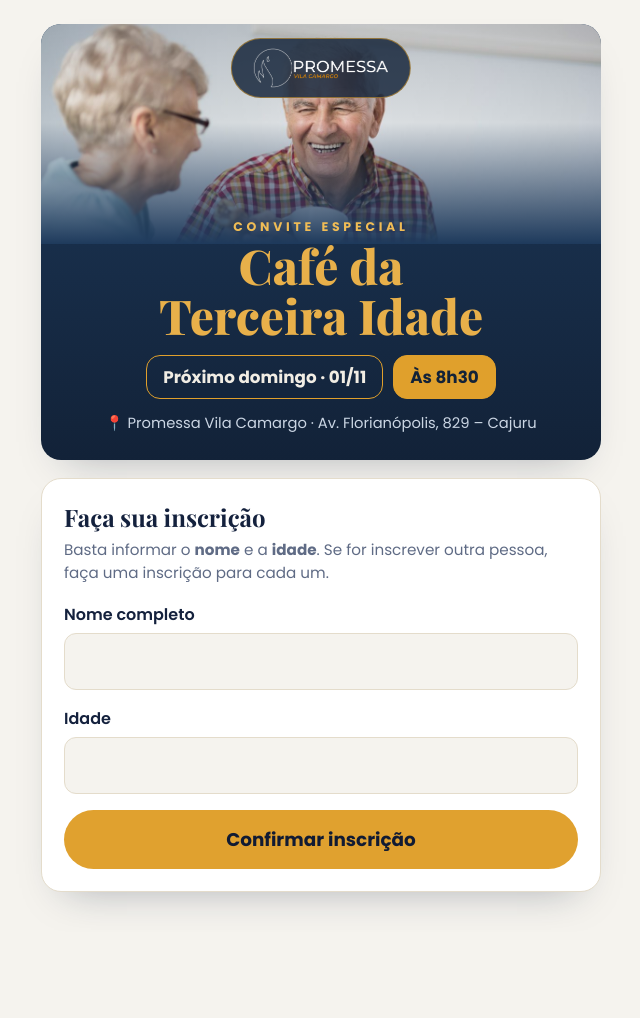
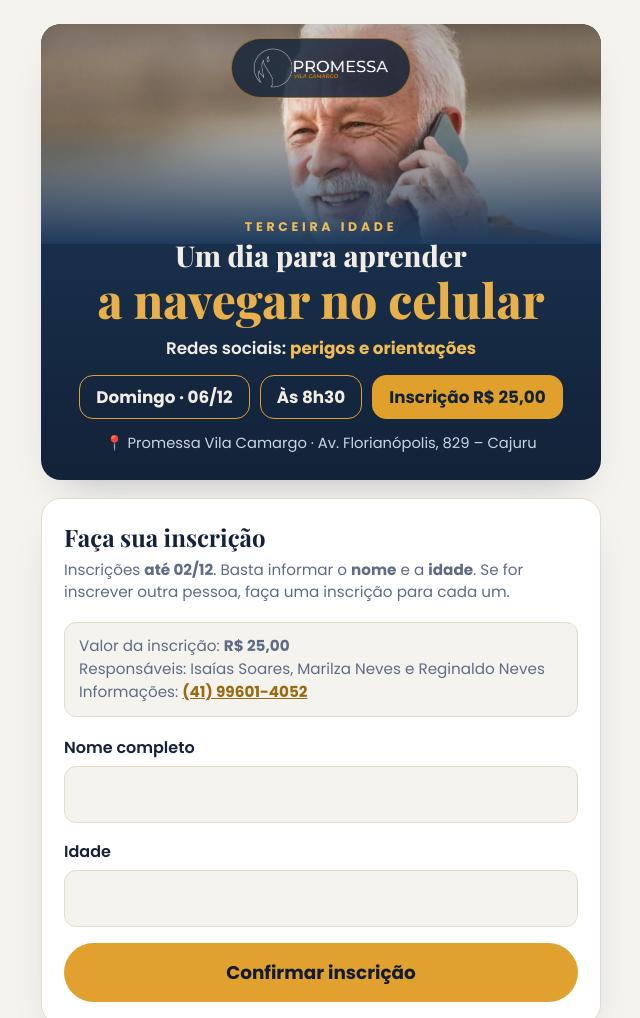
Before and after one commit to promessavilacamargo/cafe-terceira-idade, a plain HTML site: page index.html in a window 1280 px wide. Shown: the top 1018 px of the page, without its empty margins (319-959 px from the left). Before the commit the page ends 932 px from the top, so only its background shows below. Drawn offline with nearby package versions, Linux system fonts and the light colour scheme.

Commit message:
Troca o evento: celular na terceira idade 06/12 8h30, inscricao R$ 25 ate 02/12
Co-Authored-By: Claude Opus 5.5 <noreply@anthropic.com>

```diff
--- a/index.html
+++ b/index.html
@@ -3,11 +3,11 @@
 <head>
 <meta charset="UTF-8">
 <meta name="viewport" content="width=device-width, initial-scale=1.0">
-<title>Café da Terceira Idade · Promessa Vila Camargo</title>
-<meta name="description" content="Inscrição para o Café da Terceira Idade — domingo, 01 de novembro, às 8h30, na Promessa Vila Camargo.">
-<meta property="og:title" content="Café da Terceira Idade · Inscrição">
-<meta property="og:description" content="Domingo, 01/11, às 8h30. Inscreva-se informando só nome e idade.">
-<meta property="og:image" content="https://promessavilacamargo.github.io/cafe-terceira-idade/cafe.jpg">
+<title>Celular na Terceira Idade · Promessa Vila Camargo</title>
+<meta name="description" content="Um dia para aprender a navegar no celular (redes sociais: perigos e orientações) — domingo, 06 de dezembro, às 8h30, na Promessa Vila Camargo. Inscrição R$ 25,00 até 02/12.">
+<meta property="og:title" content="Um dia para aprender a navegar no celular · Inscrição">
+<meta property="og:description" content="Terceira idade · domingo, 06/12, às 8h30. Inscrição R$ 25,00 até 02/12.">
+<meta property="og:image" content="https://promessavilacamargo.github.io/cafe-terceira-idade/celular.jpg">
 <link rel="preconnect" href="https://fonts.googleapis.com">
 <link rel="preconnect" href="https://fonts.gstatic.com" crossorigin>
 <link href="https://fonts.googleapis.com/css2?family=Playfair+Display:wght@700;800&family=Poppins:wght@400;500;600;700&display=swap" rel="stylesheet">
@@ -29,7 +29,7 @@
 
   .header{border-radius:20px;overflow:hidden;box-shadow:var(--shadow);color:#f1ede4;text-align:center;
     background:linear-gradient(180deg,var(--navy-1),var(--navy-2))}
-  .header .photo{height:220px;background:url(cafe.jpg) center 15%/cover;position:relative}
+  .header .photo{height:220px;background:url(celular.jpg) center 12%/cover;position:relative}
   .header .photo:after{content:"";position:absolute;inset:0;background:linear-gradient(180deg,rgba(18,34,56,.15),rgba(30,58,92,0) 45%,var(--navy-1))}
   .header .logo{position:absolute;top:14px;left:50%;transform:translateX(-50%);z-index:2;background:rgba(18,34,56,.82);
     border:1px solid rgba(224,160,44,.55);border-radius:999px;padding:8px 20px}
@@ -40,6 +40,10 @@
   .when{display:flex;gap:10px;justify-content:center;flex-wrap:wrap}
   .pill{border:1.5px solid #e0a02c;border-radius:14px;padding:8px 16px;font-weight:700;font-size:1.05rem}
   .pill.hl{background:#e0a02c;color:#122238}
+  h1 .h1s{display:block;color:#f1ede4;font-size:.6em;margin-bottom:4px}
+  .tema{font-weight:600;font-size:1.05rem;margin:-4px 0 14px}.tema b{color:#f0bc55}
+  .lead.info{background:var(--bg);border:1px solid var(--line);border-radius:12px;padding:12px 14px;color:var(--ink)}
+  .lead.info a{color:var(--accent-deep);font-weight:700}
   .where{margin-top:14px;font-size:.92rem;color:#cbd6e4}
 
   .card{background:var(--surface);border:1px solid var(--line);border-radius:20px;padding:22px;box-shadow:var(--shadow)}
@@ -65,16 +69,18 @@
   <header class="header">
     <div class="photo"><div class="logo"><img src="logo.png" alt="Promessa Vila Camargo"></div></div>
     <div class="txt">
-      <div class="eyebrow">Convite especial</div>
-      <h1>Café da<br>Terceira Idade</h1>
-      <div class="when"><span class="pill">Próximo domingo · 01/11</span><span class="pill hl">Às 8h30</span></div>
+      <div class="eyebrow">Terceira idade</div>
+      <h1><span class="h1s">Um dia para aprender</span>a navegar no celular</h1>
+      <div class="tema">Redes sociais: <b>perigos e orientações</b></div>
+      <div class="when"><span class="pill">Domingo · 06/12</span><span class="pill">Às 8h30</span><span class="pill hl">Inscrição R$ 25,00</span></div>
       <div class="where">📍 Promessa Vila Camargo · Av. Florianópolis, 829 – Cajuru</div>
     </div>
   </header>
 
   <section class="card" id="formCard">
     <h2>Faça sua inscrição</h2>
-    <p class="lead">Basta informar o <strong>nome</strong> e a <strong>idade</strong>. Se for inscrever outra pessoa, faça uma inscrição para cada um.</p>
+    <p class="lead">Inscrições <strong>até 02/12</strong>. Basta informar o <strong>nome</strong> e a <strong>idade</strong>. Se for inscrever outra pessoa, faça uma inscrição para cada um.</p>
+    <p class="lead info">Valor da inscrição: <strong>R$ 25,00</strong><br>Responsáveis: Isaías Soares, Marilza Neves e Reginaldo Neves<br>Informações: <a href="https://wa.me/5541996014052">(41) 99601-4052</a></p>
     <form id="regForm">
       <div class="field">
         <label for="nome">Nome completo</label>
@@ -90,16 +96,16 @@
   </section>
 
   <section class="card done" id="doneCard" hidden>
-    <div class="emoji">☕</div>
+    <div class="emoji">📱</div>
     <h2 id="doneTitle">Inscrição feita!</h2>
-    <p>Esperamos você no <strong>domingo, 01/11, às 8h30</strong>, na Promessa Vila Camargo.</p>
+    <p>Esperamos você no <strong>domingo, 06/12, às 8h30</strong>, na Promessa Vila Camargo. Inscrição: R$ 25,00. Dúvidas: (41) 99601-4052.</p>
     <button type="button" class="link-btn" id="againBtn">Inscrever outra pessoa</button>
   </section>
 
 </div>
 <script>
 (function(){
-  // URL /exec do Apps Script da planilha "INSCRIÇÃO CAFÉ DA TERCEIRA IDADE"
+  // URL /exec do Apps Script da planilha "INSCRIÇÃO CAFÉ DA TERCEIRA IDADE" (reaproveitada no evento do celular 06/12)
   var SHEET_ENDPOINT = 'https://script.google.com/macros/s/AKfycbx_q12VbsuuJdg1hOFtmYZd5auzX7nFZx7vrrXXw95BMHMsfe-zN-9HeH1UMQ_QfwBdDw/exec';
   var form = document.getElementById('regForm');
   var btn = document.getElementById('sendBtn');
```
Also changed, not shown: celular.jpg (added).
